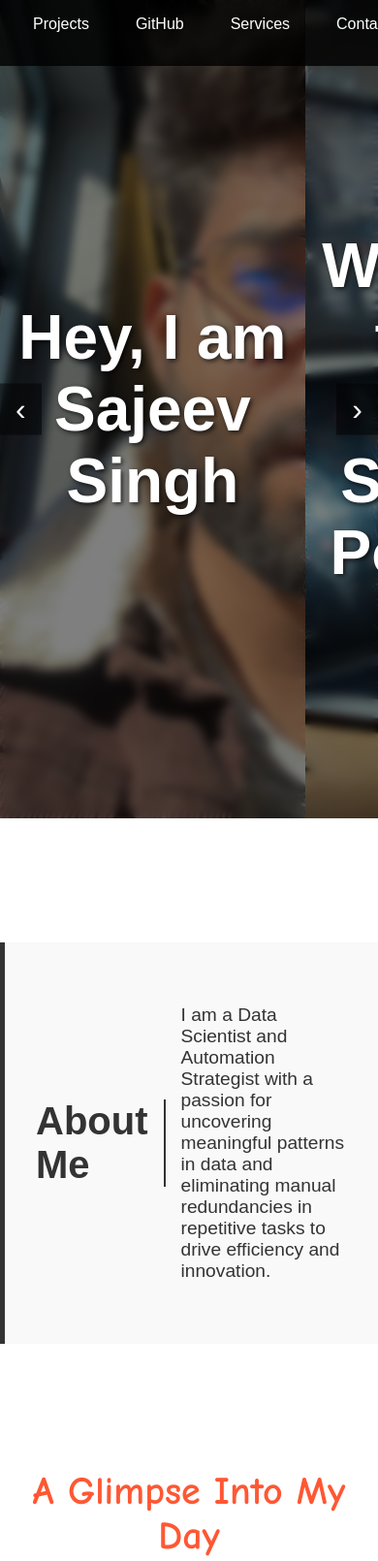
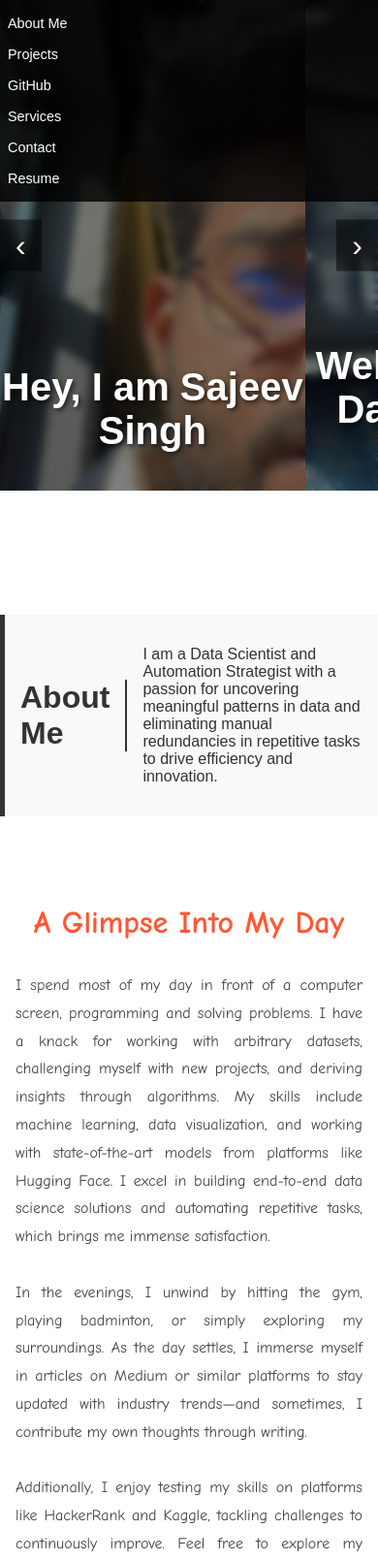
Before and after one commit to sajeevsingh/sajeevsingh.github.io, a plain HTML site: page index.html in a window 390 px wide. Shown: the top 1610 px of the page at 97% size. Drawn offline with Linux system fonts and the light colour scheme.

Commit message:
Updated code for mobile UI

```diff
--- a/index.html
+++ b/index.html
@@ -203,12 +203,13 @@
             display: flex;
             justify-content: center;
             gap: 1rem;
+            flex-wrap: wrap;
             margin-top: 1.5rem;
         }
 
         .contact-button img {
-            width: 30px;
-            height: 30px;
+            width: 40px;
+            height: 40px;
             transition: transform 0.3s;
         }
 
@@ -229,6 +230,65 @@
 
         .contact-info a:hover {
             text-decoration: underline;
+        }
+
+        /* Responsive Design */
+        @media (max-width: 768px) {
+            nav {
+                flex-direction: column;
+                padding: 0.5rem;
+            }
+
+            nav a {
+                margin: 0.5rem 0;
+                font-size: 0.9rem;
+            }
+
+            .slider {
+                height: 60vh;
+            }
+
+            .slide h1 {
+                font-size: 2.5rem;
+            }
+
+            #about {
+                padding: 2rem 1rem;
+            }
+
+            #about h2 {
+                font-size: 2rem;
+            }
+
+            #about p {
+                font-size: 1rem;
+            }
+
+            #story {
+                padding: 2rem 1rem;
+            }
+
+            #story h2 {
+                font-size: 2rem;
+            }
+
+            #story p {
+                font-size: 1rem;
+            }
+
+            .contact-buttons {
+                flex-direction: column;
+                gap: 0.5rem;
+            }
+
+            .contact-button img {
+                width: 30px;
+                height: 30px;
+            }
+
+            .contact-info {
+                font-size: 0.9rem;
+            }
         }
     </style>
 </head>
@@ -282,6 +342,8 @@
         <br><br>
         Professionally, I have worked as a Data Scientist at DataFlow Group in India, where I led numerous impactful projects. Following my passion, I joined Rutgers University, New Brunswick, for further studies. My aim is to push the boundaries of data science, leveraging insights to solve problems and automate redundant processes for a better tomorrow.</p>
     </section>
+
+    <!-- Contact Section -->
     <section id="contact">
         <h2>Contact Me</h2>
         <div class="contact-buttons">
@@ -294,13 +356,13 @@
             <a href="https://github.com/sajeevsingh" class="contact-button">
                 <img src="github-logo.png" alt="Github">
             </a>
-
         </div>
         <div class="contact-info">
             <p>Email: <a href="mailto:sajeevysingh@gmail.com">sajeevysingh@gmail.com</a></p>
             <p>Phone: +1 (732) 558-9741</p>
         </div>
     </section>
+
     <footer>
         <p>&copy; 2024 Sajeev Singh. All Rights Reserved.</p>
     </footer>
```
